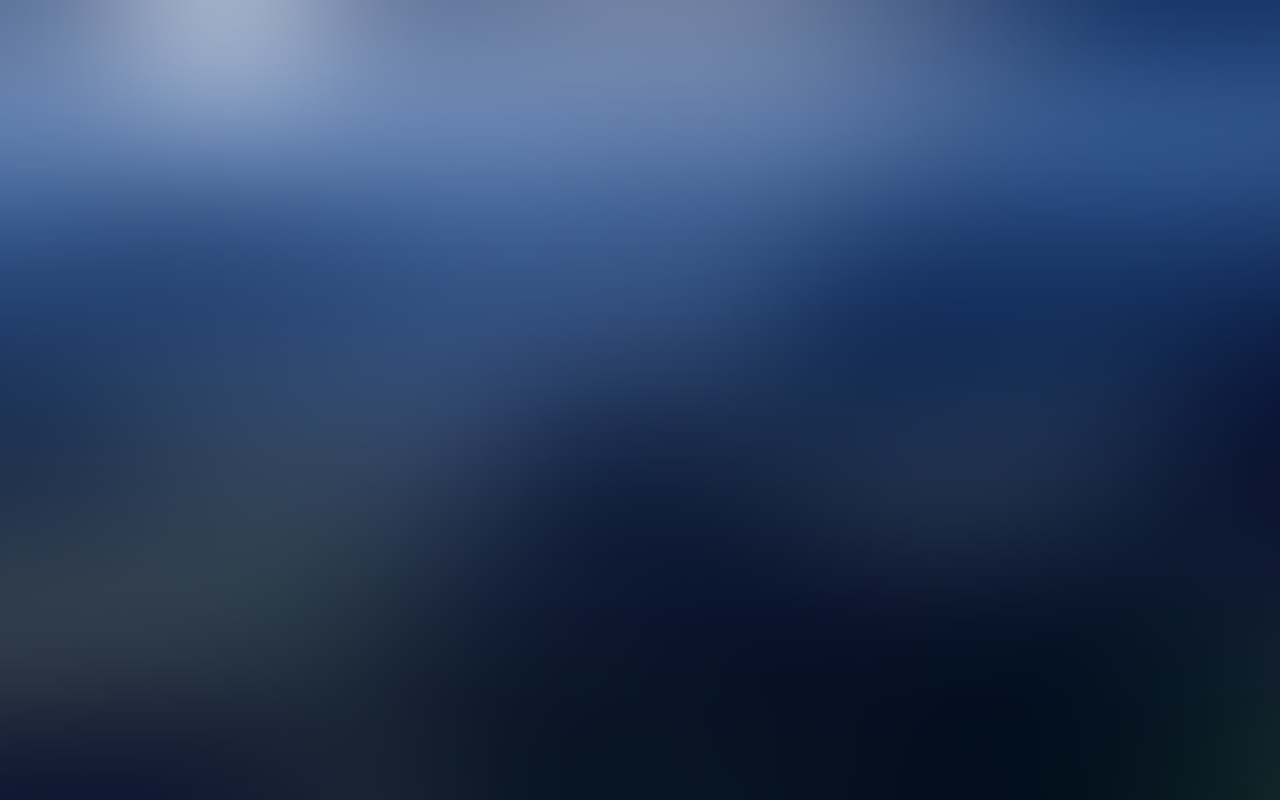
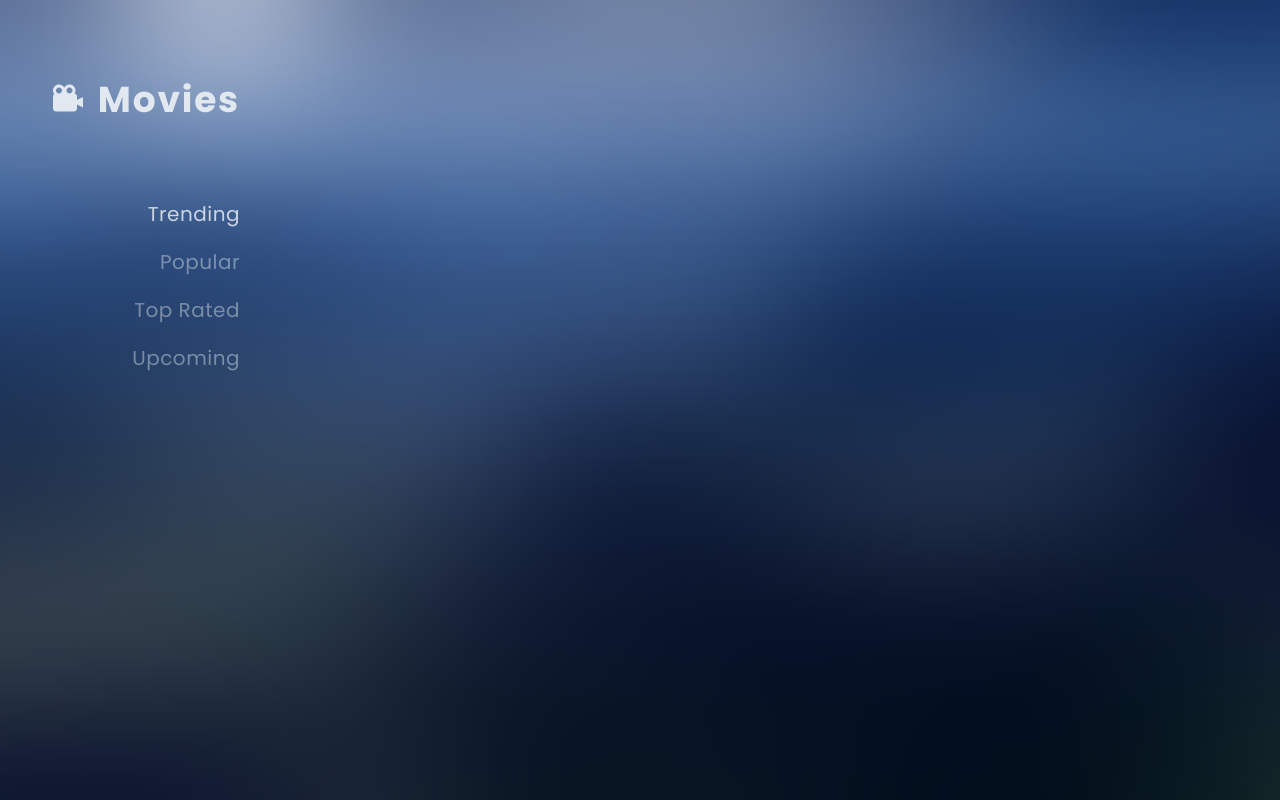
Before and after one commit to Desmord/movies, a React (Create React App) app: page / in a window 1280 px wide. Built offline with nearby package versions, Linux system fonts and the light colour scheme.

Commit message:
Changes:
	- Add Menu component;

```diff
--- a/src/Components/App/App.tsx
+++ b/src/Components/App/App.tsx
@@ -1,14 +1,18 @@
 import { Provider } from 'react-redux';
 import Store from "../../Redux/Store";
+
+import Menu from '../Menu/Menu';
 
 import styles from "./App.module.scss";
 
 function App() {
   return (
-    <div className={`flex h-screen ${styles.container}`}>
+    <div className={`
+      grid grid-cols-1 text-slate-300 h-screen ${styles.container}
+      md:grid-cols-7  lg:grid-cols-3  xl:grid-cols-4
+    `}>
       <Provider store={Store}>
-
-
+        <Menu />
       </Provider>
     </div >
   );
--- /dev/null
+++ b/src/Components/Menu/Menu.tsx
@@ -0,0 +1,62 @@
+import { useSelector, useDispatch } from "react-redux"
+import { SELECTED_PAGES } from "../../Utilities/Settings";
+import { BiSolidCameraMovie } from 'react-icons/bi';
+import { LuMenu } from 'react-icons/lu';
+import { setApp } from "../../Redux/AppSlice";
+import { useState } from 'react'
+
+const Menu = () => {
+
+    const { selectedPage } = useSelector((state: any) => state.app);
+    const dispatch = useDispatch();
+
+    const [menuDisplay, setMenuDisplay] = useState(false);
+
+    return (
+        <div className={`
+            flex flex-col col-span-1 w-full justify-self-end justify-start items-center p-20
+            sm:justify-self-end sm:justify-start sm:items-end
+            md:col-span-3 lg:col-span-1 xl:col-span-1
+            transition-all
+            ${menuDisplay ? `` : `bg-slate-900 bg-opacity-80 sm:bg-transparent`}
+            `}>
+            <div className="hidden sm:flex gap-3 text-slate-200 text-4xl font-bold tracking-wider">
+                <BiSolidCameraMovie />
+                Movies
+            </div>
+            <LuMenu className={`
+            absolute top-5 right-5 block sm:hidden text-slate-200 text-4xl
+            transition-all hover:scale-110 hover:cursor-pointer
+            `}
+                onClick={() => setMenuDisplay((prev: boolean) => !prev)} />
+            <div className={`${menuDisplay ? `absolute top-0 -translate-y-full` : `translate-y-0`}
+                 pt-20 flex flex-col gap-5 text-xl text-center
+                  sm:text-right sm:relative sm:translate-y-0
+                   tracking-wide  transition-all`}>
+                <div className={`relative transition-all hover:scale-110 hover:cursor-pointer
+                                ${selectedPage === SELECTED_PAGES.TRENDING ? `` : `text-slate-300/50`}`}
+                    onClick={() => dispatch(setApp(SELECTED_PAGES.TRENDING))}>
+                    Trending
+                </div>
+                <div className={`relative transition-all hover:scale-110 hover:cursor-pointer
+                                ${selectedPage === SELECTED_PAGES.POPULAR ? `` : `text-slate-300/50`}`}
+                    onClick={() => dispatch(setApp(SELECTED_PAGES.POPULAR))}>
+                    Popular
+                </div>
+                <div className={`relative transition-all hover:scale-110 hover:cursor-pointer
+                                ${selectedPage === SELECTED_PAGES.TOP_RATED ? `` : `text-slate-300/50`}`}
+                    onClick={() => dispatch(setApp(SELECTED_PAGES.TOP_RATED))}>
+                    Top Rated
+                </div>
+                <div className={`relative transition-all hover:scale-110 hover:cursor-pointer
+                                ${selectedPage === SELECTED_PAGES.UPCOMING ? `` : `text-slate-300/50`}`}
+                    onClick={() => dispatch(setApp(SELECTED_PAGES.UPCOMING))}>
+                    Upcoming
+                </div>
+            </div>
+
+        </div >
+    )
+}
+
+export default Menu
--- /dev/null
+++ b/src/Components/Pages/Movie/Movie.tsx
@@ -0,0 +1,7 @@
+const Movie = () => {
+    return (
+        <div>movie</div>
+    )
+}
+
+export default Movie
--- /dev/null
+++ b/src/Components/Pages/MovieGallery/MovieGallery.tsx
@@ -0,0 +1,7 @@
+const MovieGallery = () => {
+    return (
+        <div>movie gallet</div>
+    )
+}
+
+export default MovieGallery
--- a/src/Redux/AppSlice.ts
+++ b/src/Redux/AppSlice.ts
@@ -2,7 +2,6 @@ import { createSlice } from '@reduxjs/toolkit';
 import { PayloadAction } from '@reduxjs/toolkit';
 
 import { SELECTED_PAGES } from '../Utilities/Settings';
-import App from '../Components/App/App';
 
 export type InitialStateType = {
     selectedPage: string,
@@ -18,7 +17,7 @@ const AppSlice = createSlice({
     reducers: {
         getApp: (state) => { return state },
         setApp: (state, action: PayloadAction<any>) => {
-            state = action.payload
+            state.selectedPage = action.payload
         },
     }
 })
--- a/src/Utilities/Settings.ts
+++ b/src/Utilities/Settings.ts
@@ -1,3 +1,6 @@
 export const SELECTED_PAGES = {
-    TRENDING: `trending`
+    TRENDING: `trending`,
+    POPULAR: `popular`,
+    TOP_RATED: `top rated`,
+    UPCOMING: `upcoming`
 }
```
